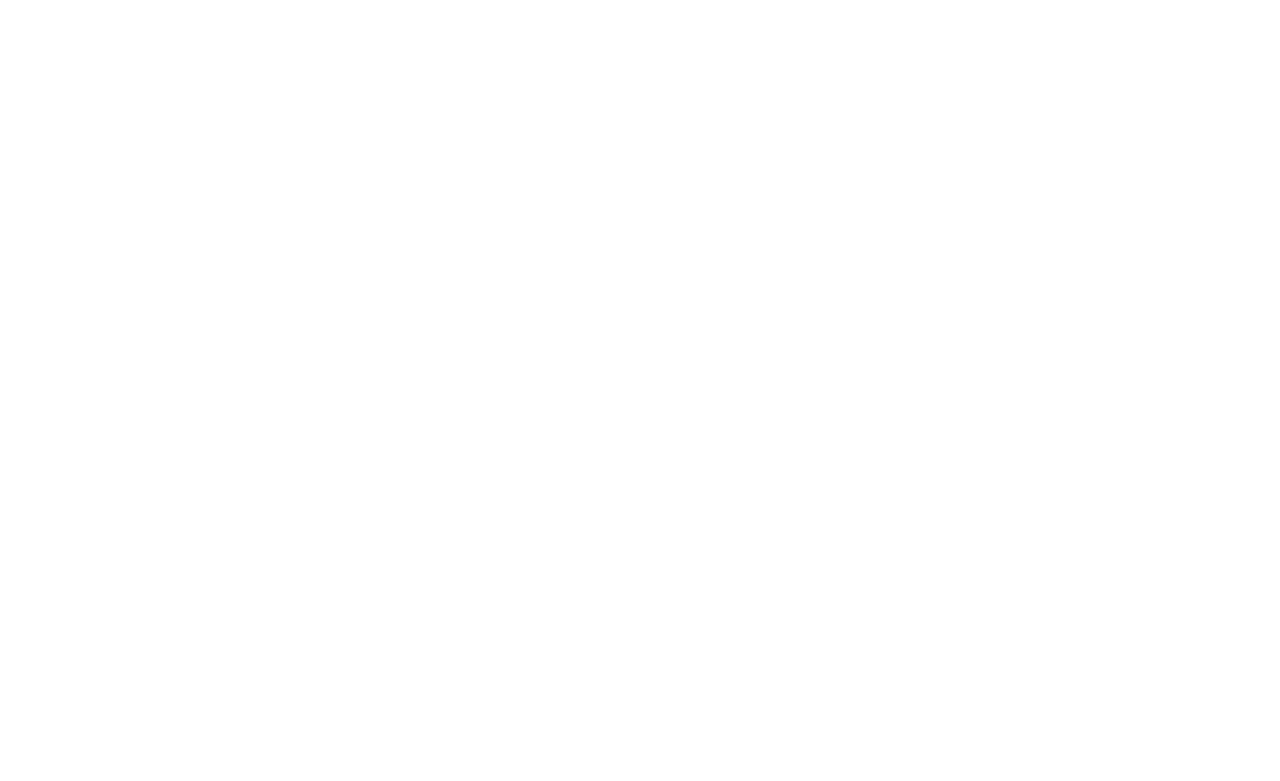
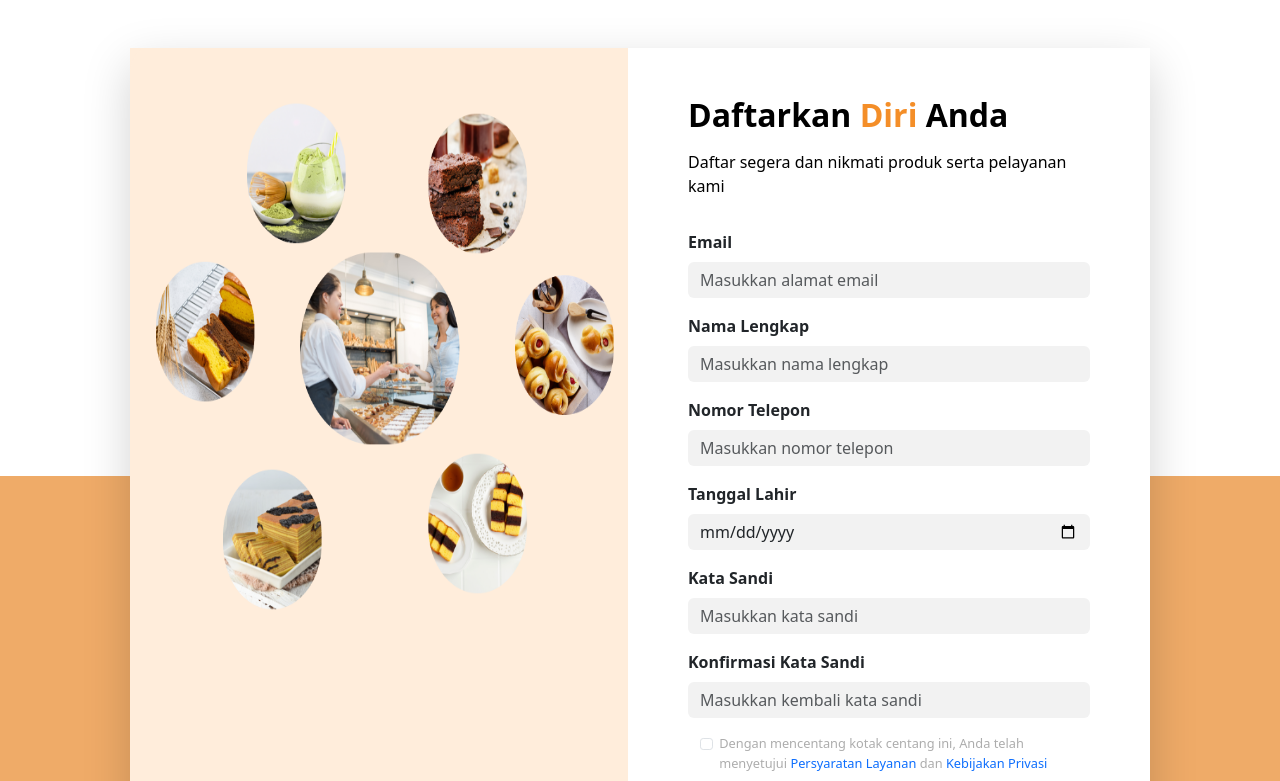
Before and after one commit to byonicku/AtmaBakery_Frontend_Web, a React (Vite) app: page /register in a window 1280 px wide. Before the commit this address had no page. Shown: the top 781 px of the page. Built offline with nearby package versions, Linux system fonts and the light colour scheme; the HTML template or start-up script is replaced by a standard one.

Commit message:
register done

```diff
--- a/src/App.jsx
+++ b/src/App.jsx
@@ -3,6 +3,7 @@
 
 import Home from './page/Home';
 import Login from './page/Login';
+import Register from './page/Register';
 
 export default function App() {
   return (
@@ -12,6 +13,7 @@
         <Routes>
           <Route path="/" element={<Home />} />
           <Route path="/login" element={<Login />} />
+          <Route path="/register" element={<Register />} />
         </Routes>
       </main>
     </>
--- a/src/page/Login.jsx
+++ b/src/page/Login.jsx
@@ -3,6 +3,7 @@
 } from 'react-bootstrap';
 
 import imageBg from "../assets/images/bg.png";
+import Register from './Register';
 
 
 export default function Login() {
@@ -54,7 +55,7 @@
             <div className='px-5' style={{  color: "black" }}>
               <p style={{  fontWeight: "bold", fontSize: "0.85em" }} >
                 <span>Belum memiliki akun?</span>
-                <span> <a href='#' style={{  textDecoration: "none" }}>Daftar Sekarang</a></span>
+                <span> <a href={Register} style={{  textDecoration: "none" }}>Daftar Sekarang</a></span>
               </p>
             </div>
             </Container>
--- /dev/null
+++ b/src/page/Register.jsx
@@ -0,0 +1,92 @@
+import {
+    Button,Container,Row,Form,Image,Col,
+} from 'react-bootstrap';
+
+import imageBg from "../assets/images/bg.png";
+
+
+export default function Register() {
+  const backgroundStyle = {
+    background: 'linear-gradient(to bottom, rgba(255,255,255,0.5) 0%, rgba(255,255,255,0.5) 50%, #EFAB68 50%, #EFAB68 100%)',
+    minHeight: '100vh',
+    overflow: 'hidden',
+  };
+  const linearButton = {
+    background: 'linear-gradient(to bottom, #EFAB68, #F48E28 75%)',
+    fontSize: '1em',
+    border: 'none',
+  };
+  return (
+    <div style={backgroundStyle}>
+      <Container>
+        <Row className='m-5 no-gutters shadow-lg rounded'>
+          <Col sm className='p-0 m-0' style={{  backgroundColor: "#FFEDDB" }}>
+            <img src={imageBg} className='p-0 m-0 rounded' style={{ width:"100%", height: "100%"}}/>
+          </Col>
+          <Col sm style={{  backgroundColor: "#FFFFFF" }}>
+            <div className='pt-5 px-5' style={{  color: "black" }}>
+              <h1 style={{  fontWeight: "bold", fontSize: "2em"  }} >
+                <span>Daftarkan</span>
+                <span style={{  color: "#F48E28" }}> Diri</span>
+                <span> Anda</span>
+              </h1>
+              <p className='py-2' style={{ fontSize: "1em" }}>Daftar segera dan nikmati produk serta pelayanan kami</p>
+            </div>
+
+            <Form className='px-5 py-2'>
+              <Form.Group>
+                <Form.Label style={{ fontWeight: "bold", fontSize: "1em" }}>Email</Form.Label>
+                <Form.Control style={{ border:"1px #E5E5E5", backgroundColor:"#F2F2F2" }} type="email" placeholder="Masukkan alamat email" />
+              </Form.Group>
+              <Form.Group className="mt-3">
+                <Form.Label style={{ fontWeight: "bold", fontSize: "1em" }}>Nama Lengkap</Form.Label>
+                <Form.Control style={{ border:"1px #E5E5E5", backgroundColor:"#F2F2F2" }} type="text" placeholder="Masukkan nama lengkap" />
+              </Form.Group>
+              <Form.Group className="mt-3">
+                <Form.Label style={{ fontWeight: "bold", fontSize: "1em" }}>Nomor Telepon</Form.Label>
+                <Form.Control style={{ border:"1px #E5E5E5", backgroundColor:"#F2F2F2" }} type="text" placeholder="Masukkan nomor telepon" />
+              </Form.Group>
+              <Form.Group className="mt-3">
+                <Form.Label style={{ fontWeight: "bold", fontSize: "1em" }}>Tanggal Lahir</Form.Label>
+                <Form.Control style={{ border:"1px #E5E5E5", backgroundColor:"#F2F2F2" }} type="date" placeholder="Masukkan Tanggal Lahir" />
+              </Form.Group>
+              <Form.Group className="mt-3">
+                <Form.Label style={{ fontWeight: "bold" }}>Kata Sandi</Form.Label>
+                <Form.Control type="password" style={{ border:"1px #E5E5E5", backgroundColor:"#F2F2F2" }}  placeholder="Masukkan kata sandi" />
+              </Form.Group>
+              <Form.Group className="mt-3">
+                <Form.Label style={{ fontWeight: "bold" }}>Konfirmasi Kata Sandi</Form.Label>
+                <Form.Control type="password" style={{ border:"1px #E5E5E5", backgroundColor:"#F2F2F2" }}  placeholder="Masukkan kembali kata sandi" />
+              </Form.Group>
+              <Container className='mt-3 d-flex justify-content-start'>
+                <Form.Check
+                style={{ color: "#ADADAD", fontSize:'0.8em' }}
+                  label={
+                    <p>
+                      <span>Dengan mencentang kotak centang ini, Anda telah menyetujui </span>
+                      <span> <a href='' style={{  textDecoration: "none" }}>Persyaratan Layanan</a></span>
+                      <span> dan </span>
+                      <span> <a href='' style={{  textDecoration: "none" }}>Kebijakan Privasi</a></span>
+
+                    </p>
+                  }
+                />
+              </Container>
+              <Container className='text-center'>
+                <Button className='w-75 mx-5 h-25' style={linearButton} type='submit'>Daftar</Button>
+              </Container>
+            </Form>
+            <Container className='text-center py-3'>
+            <div className='px-5' style={{  color: "black" }}>
+              <p style={{  fontWeight: "bold", fontSize: "0.85em" }} >
+                <span>Sudah memiliki akun?</span>
+                <span> <a href='#' style={{  textDecoration: "none" }}>Masuk Sekarang</a></span>
+              </p>
+            </div>
+            </Container>
+          </Col>
+        </Row>
+      </Container>
+    </div>
+  )
+}
```
